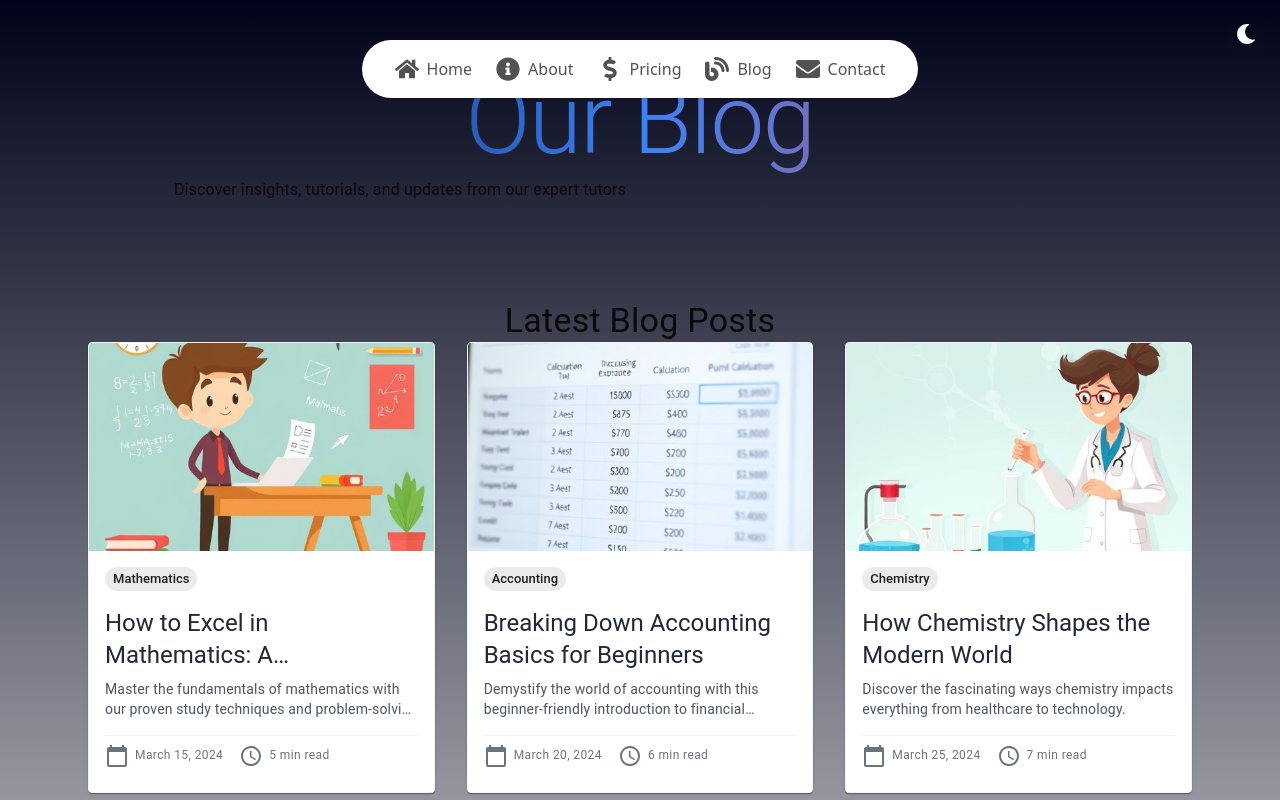
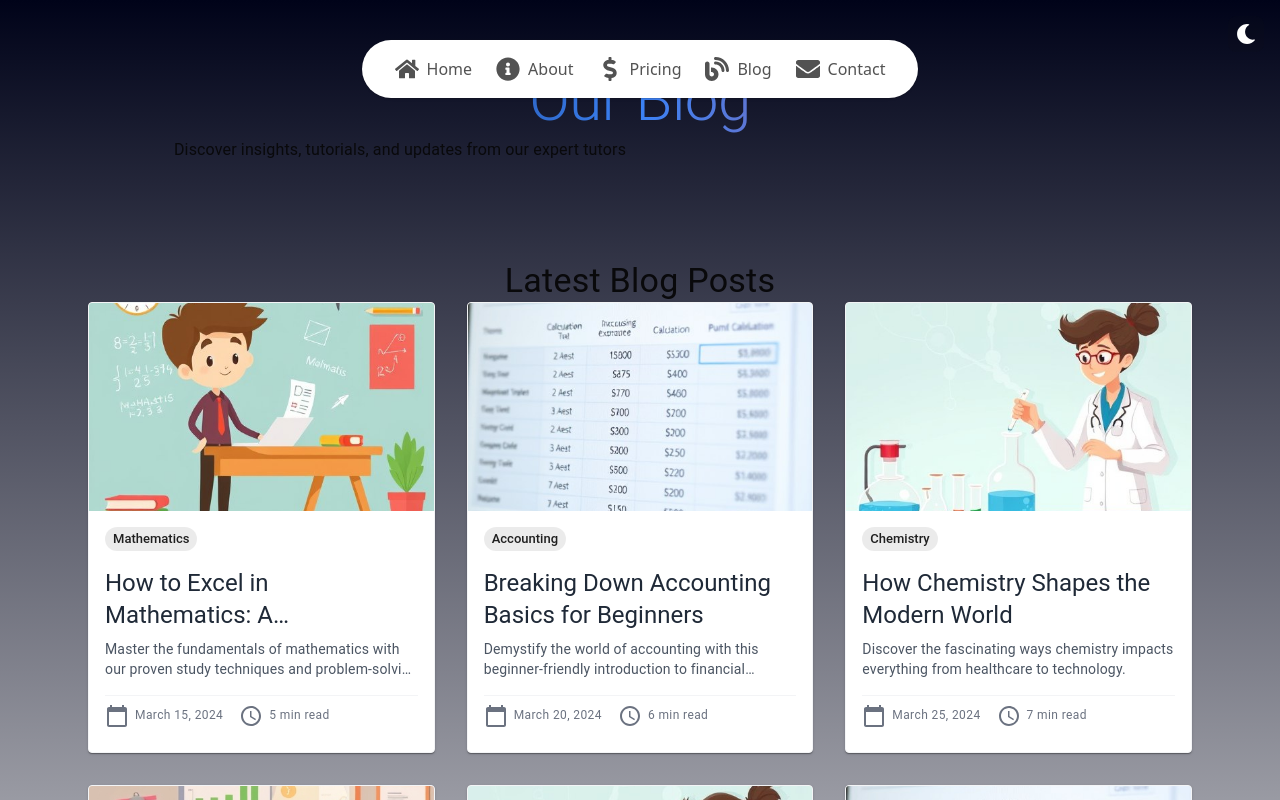
Before and after one commit to lekakenycollins8/TutorsHub, a Next.js app in the folder frontend/tutorshub/: page /blog in a window 1280 px wide. Shown: the top 800 px of the page. Built offline with nearby package versions, Linux system fonts and the light colour scheme.

Commit message:
Update BlogPage and Footer components for improved accessibility and styling; change blog title to h2 and add aria-labels to footer icons

```diff
--- a/frontend/tutorshub/app/blog/page.tsx
+++ b/frontend/tutorshub/app/blog/page.tsx
@@ -10,14 +10,14 @@ export default function BlogPage() {
       <Container maxWidth="lg">
         <div className="text-center mb-16">
             <Typography
-            variant="h1"
-            className="text-4xl mt-7 md:text-5xl font-bold mb-4 bg-clip-text text-transparent bg-gradient-to-r from-purple-400 via-blue-500 to-red-500"
+            variant="h2"
+            className="text-3xl mt-7 md:text-4xl font-bold mb-4 bg-clip-text text-transparent bg-gradient-to-r from-purple-400 via-blue-500 to-red-500"
             >
             Our Blog
             </Typography>
             <Typography
             variant="subtitle1"
-            className="text-white-600 max-w-2xl mx-auto"
+            className="text-white-600 max-w-2xl mx-auto text-center"
             >
             Discover insights, tutorials, and updates from our expert tutors
             </Typography>
--- a/frontend/tutorshub/components/Footer.tsx
+++ b/frontend/tutorshub/components/Footer.tsx
@@ -46,6 +46,7 @@ const Footer = () => {
                 href="https://www.instagram.com/chiva_tutorhub/profilecard/?igsh=eGRsaHhkN2Y4eDls"
                 target="_blank"
                 className="text-gray-300 hover:text-purple-400 transition-colors"
+                aria-label="Instagram"
               >
                 <FaInstagram />
               </IconButton>
@@ -53,12 +54,14 @@ const Footer = () => {
                 href="tel:+254719575186"
                 target="_blank"
                 className="text-gray-300 hover:text-purple-400 transition-colors"
+                aria-label="Phone"
               >
                 <FaPhone />
               </IconButton>
               <IconButton
                 href="mailto:essayassignments23@gmail.com"
                 className="text-gray-300 hover:text-purple-400 transition-colors"
+                aria-label="Email"
               >
                 <FaEnvelope />
               </IconButton>
```
Lines whose indentation alone changed are shown as unchanged.
